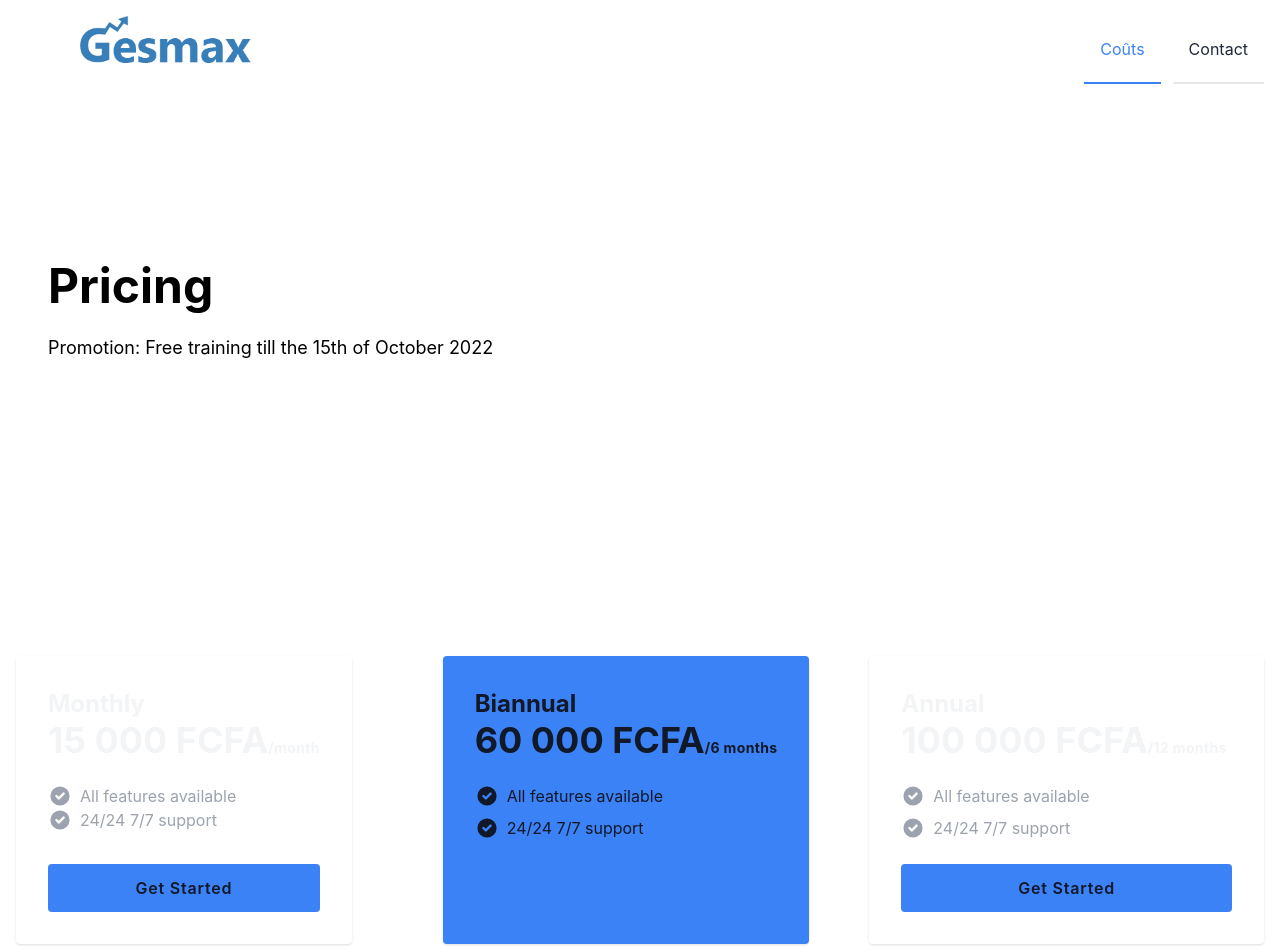
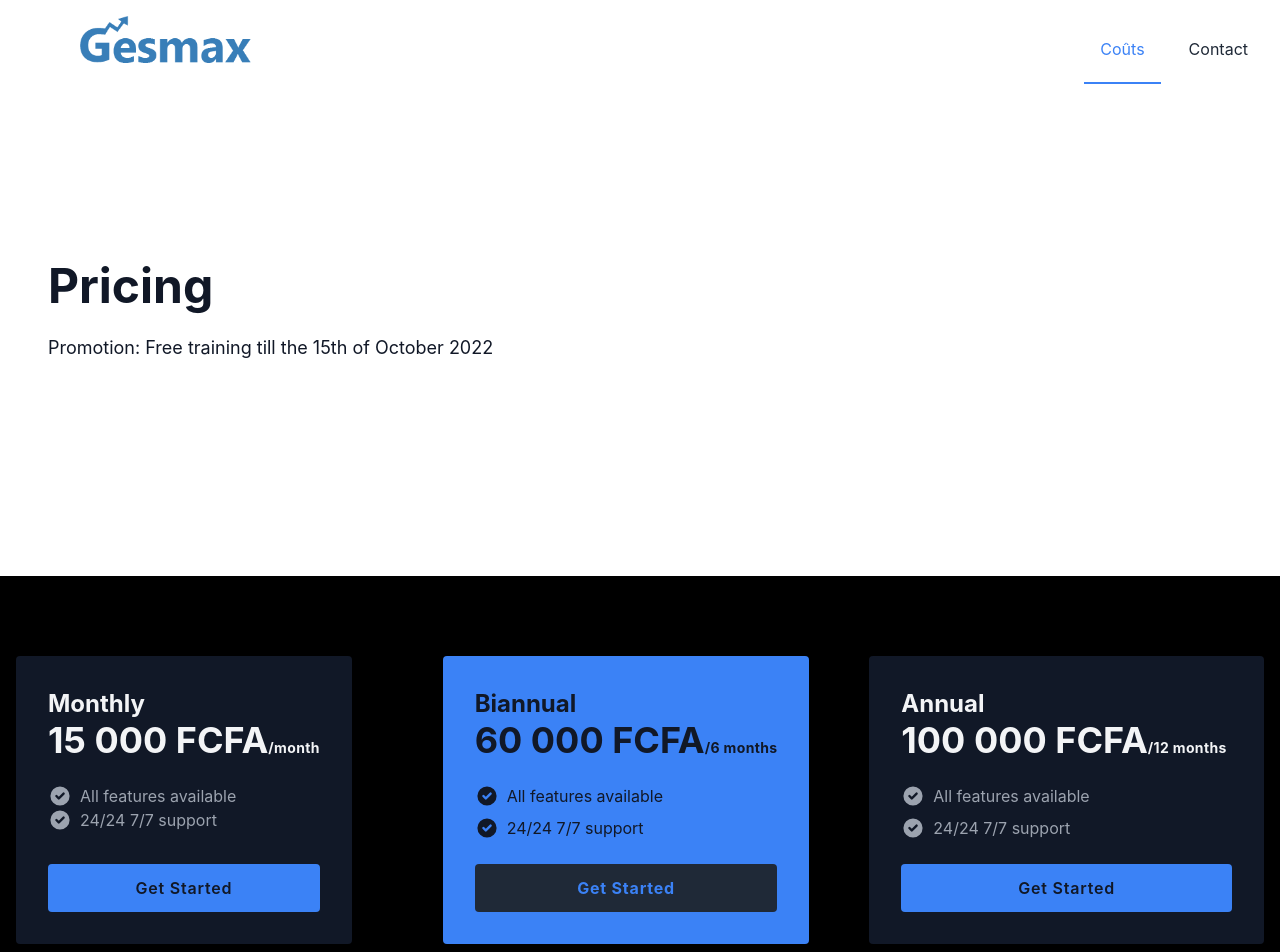
Before and after one commit to kamicodaxe/gesmax.web, a Next.js app: page /pricing in a window 1280 px wide. Shown: the top 952 px of the page. Built offline with nearby package versions, Linux system fonts and the light colour scheme; no server answers.

Commit message:
- Updated header, contact, HomeHeader and pricing
TIME: 0.5H

```diff
--- a/components/Header.tsx
+++ b/components/Header.tsx
@@ -1,5 +1,5 @@
 import Link from "next/link"
-import { useMemo } from "react"
+import { useMemo, useState } from "react"
 
 
 interface Props {
@@ -13,13 +13,18 @@ interface Props {
 const Header: React.FC<Props> = ({ active, locale, title, subtitle, hideHero }) => {
     const activeLink = (routeName: string) => {
         // TODO: Use classnames from npm
-        if (!active) return 'flex items-center px-4 -mb-1 border-b-2 dark:border-transparent hover:text-primary transition-colors cursor-pointer'
+        if (!active) return 'flex items-center px-4 -mb-1 border-b-2 border-transparent hover:text-primary transition-colors cursor-pointer'
         const isActive = active.toLowerCase().includes(routeName.toLowerCase())
         if (isActive) return 'flex cursor-pointer items-center px-4 -mb-1 border-b-2 link-active'
-        return 'flex items-center px-4 -mb-1 border-b-2 dark:border-transparent hover:text-primary transition-colors cursor-pointer'
+        return 'flex items-center px-4 -mb-1 border-b-2 border-transparent hover:text-primary transition-colors cursor-pointer'
     }
 
     const isFrench = useMemo(() => locale.toLowerCase().includes('fr'), [locale])
+    const [isActive, setIsAvtice] = useState(false)
+
+    const toggleMenu = () => {
+        setIsAvtice(v => !v)
+    }
 
     return (
         <header className="flex flex-col justify-between bg-cover">
@@ -48,17 +53,39 @@ const Header: React.FC<Props> = ({ active, locale, title, subtitle, hideHero })
                             </Link>
                         </li>
                     </ul>
-                    <button className="flex justify-end p-4 md:hidden">
+                    <button onClick={toggleMenu} className="flex justify-end p-4 md:hidden">
                         <svg xmlns="http://www.w3.org/2000/svg" fill="none" viewBox="0 0 24 24" stroke="currentColor" className="w-6 h-6">
                             <path strokeLinecap="round" strokeLinejoin="round" strokeWidth="2" d="M4 6h16M4 12h16M4 18h16"></path>
                         </svg>
                     </button>
                 </div>
+                {
+                    isActive && (
+                        <div className="flex flex-col text-center mx-auto">
+                            <ul className={"space-y-4 md:flex"}>
+                                <li className={activeLink('pricing')}>
+                                    <Link href='/pricing' className="flex">
+                                        <span className="flex">
+                                            {isFrench ? 'Coûts' : 'Pricing'}
+                                        </span>
+                                    </Link>
+                                </li>
+                                <li className={activeLink('contact')}>
+                                    <Link href='/contact' className="flex">
+                                        <span className="flex">
+                                            {isFrench ? 'Contact' : 'Contact'}
+                                        </span>
+                                    </Link>
+                                </li>
+                            </ul>
+                        </div>
+                    )
+                }
             </nav>
 
             {
                 !hideHero &&
-                <section className="bg-white dark:text-gray-900">
+                <section className="bg-white text-gray-900">
                     <div className="container flex flex-col justify-center p-6 mx-auto sm:py-6 lg:py-12 lg:flex-row lg:justify-between">
                         <div className="flex flex-col justify-center p-6 text-center rounded-sm lg:max-w-md xl:max-w-lg lg:text-left">
                             <h1 className="text-5xl font-bold leading-none sm:text-5xl">
--- a/components/HomeHeader.tsx
+++ b/components/HomeHeader.tsx
@@ -1,5 +1,5 @@
 import Link from "next/link"
-import { useMemo } from "react"
+import { useMemo, useState } from "react"
 
 
 interface Props {
@@ -10,13 +10,18 @@ interface Props {
 const HomeHeader: React.FC<Props> = ({ active, locale }) => {
     const activeLink = (routeName: string) => {
         // TODO: Use classnames from npm
-        if (!active) return 'flex items-center px-4 -mb-1 border-b-2 dark:border-transparent hover:text-primary transition-colors cursor-pointer'
+        if (!active) return 'flex items-center px-4 -mb-1 border-b-2 border-transparent hover:text-primary transition-colors cursor-pointer'
         const isActive = active.toLowerCase().includes(routeName.toLowerCase())
         if (isActive) return 'flex cursor-pointer items-center px-4 -mb-1 border-b-2 link-active'
-        return 'flex items-center px-4 -mb-1 border-b-2 dark:border-transparent hover:text-primary transition-colors cursor-pointer'
+        return 'flex items-center px-4 -mb-1 border-b-2 border-transparent hover:text-primary transition-colors cursor-pointer'
     }
 
     const isFrench = useMemo(() => locale.toLowerCase().includes('fr'), [locale])
+    const [isActive, setIsAvtice] = useState(false)
+
+    const toggleMenu = () => {
+        setIsAvtice(v => !v)
+    }
 
     return (
         <header className="flex flex-col justify-between bg-cover">
@@ -29,7 +34,7 @@ const HomeHeader: React.FC<Props> = ({ active, locale }) => {
                             </div>
                         </div>
                     </Link>
-                    <ul className="items-stretch hidden space-x-3 md:flex">
+                    <ul className={"items-stretch hidden space-x-3 md:flex"}>
                         <li className={activeLink('pricing')}>
                             <Link href='/pricing' className="flex items-center -mb-1">
                                 <span className="">
@@ -46,15 +51,39 @@ const HomeHeader: React.FC<Props> = ({ active, locale }) => {
                         </li>
 
                     </ul>
-                    <button className="flex justify-end p-4 md:hidden">
+                    <button onClick={toggleMenu} className="flex justify-end p-4 md:hidden">
                         <svg xmlns="http://www.w3.org/2000/svg" fill="none" viewBox="0 0 24 24" stroke="currentColor" className="w-6 h-6">
                             <path strokeLinecap="round" strokeLinejoin="round" strokeWidth="2" d="M4 6h16M4 12h16M4 18h16"></path>
                         </svg>
                     </button>
                 </div>
+                {
+                    isActive && (
+                        <div className="flex flex-col text-center mx-auto">
+                            <ul className={"space-y-4 md:flex"}>
+                                <li className={activeLink('pricing')}>
+                                    <Link href='/pricing' className="flex">
+                                        <span className="flex">
+                                            {isFrench ? 'Coûts' : 'Pricing'}
+                                        </span>
+                                    </Link>
+                                </li>
+                                <li className={activeLink('contact')}>
+                                    <Link href='/contact' className="flex">
+                                        <span className="flex">
+                                            {isFrench ? 'Contact' : 'Contact'}
+                                        </span>
+                                    </Link>
+                                </li>
+                            </ul>
+                        </div>
+                    )
+                }
             </nav>
 
-            <section className="bg-white dark:text-gray-900">
+
+
+            <section className="bg-white text-gray-900">
                 <div className="container flex flex-col justify-center p-6 mx-auto sm:py-6 lg:py-12 lg:flex-row lg:justify-between">
                     <div className="flex flex-col justify-center p-6 text-center rounded-sm lg:max-w-md xl:max-w-lg lg:text-left">
                         <h1 className="text-5xl font-bold leading-none sm:text-5xl">A
--- a/pages/contact.tsx
+++ b/pages/contact.tsx
@@ -18,7 +18,7 @@ const Contact: NextPage<Props> = ({ data }) => {
   return (
     <Layout locale={locale as string} title={title} desc={desc}>
       <Header locale={locale as string} title="Contact" subtitle={subtitle} active='contact' hideHero />
-      <section className="min-h-screen bg-gradient-to-r from-blue-600 via-blue-800 to-blue-900 dark:from-gray-700 dark:via-gray-800 dark:to-gray-900 ">
+      <section className="min-h-screen bg-gradient-to-r from-primary via-blue-800 to-blue-900 dark:from-gray-700 dark:via-gray-800 dark:to-gray-900 ">
         <div className="container flex flex-col min-h-screen px-6 py-12 mx-auto">
           <div className="flex-1 lg:flex lg:items-center lg:-mx-6">
             <div className="text-white lg:w-1/2 lg:mx-6">
@@ -110,7 +110,7 @@ const Contact: NextPage<Props> = ({ data }) => {
                     <textarea className="block w-full h-32 px-5 py-3 mt-2 text-gray-700 placeholder-gray-400 bg-white border border-gray-200 rounded-md md:h-48 dark:bg-gray-900 dark:text-gray-300 dark:border-gray-600 focus:border-blue-400 focus:ring-blue-300 focus:ring-opacity-40 dark:focus:border-blue-300 focus:outline-none focus:ring" placeholder="Message"></textarea>
                   </div>
 
-                  <button className="w-full px-6 py-3 mt-6 text-sm font-medium tracking-wide text-white capitalize transition-colors duration-300 transform bg-blue-600 rounded-md hover:bg-blue-500 focus:outline-none focus:ring focus:ring-blue-400 focus:ring-opacity-50">
+                  <button className="w-full px-6 py-3 mt-6 text-sm font-medium tracking-wide text-white capitalize transition-colors duration-300 transform bg-primary rounded-md hover:bg-blue-500 focus:outline-none focus:ring focus:ring-blue-400 focus:ring-opacity-50">
                     get in touch
                   </button>
                 </form>
--- a/pages/pricing.tsx
+++ b/pages/pricing.tsx
@@ -30,7 +30,7 @@ const Pricing: NextPage<Props> = ({ data }) => {
   return (
     <Layout locale={locale as string} title={title} desc={desc}>
       <Header locale={locale as string} title="Pricing" subtitle={subtitle} active='pricing' />
-      <section className="py-20 dark:bg-gray-800 text-gray-100">
+      <section className="py-20 bg-black text-gray-100">
         <div className="container px-4 mx-auto">
           {/* <div className="max-w-2xl mx-auto mb-16 text-center">
             <span className="font-bold tracking-wider uppercase text-primary">Pricing</span>
@@ -38,7 +38,7 @@ const Pricing: NextPage<Props> = ({ data }) => {
           </div> */}
           <div className="flex flex-wrap items-stretch -mx-4">
             <div className="flex w-full mb-8 sm:px-4 md:w-1/2 lg:w-1/3 lg:mb-0">
-              <div className="flex flex-col p-6 space-y-6 rounded shadow sm:p-8 dark:bg-gray-900">
+              <div className="flex flex-col p-6 space-y-6 rounded shadow sm:p-8 bg-gray-900">
                 <div className="space-y-2">
                   <h4 className="text-2xl font-bold">Monthly</h4>
                   <span className="text-4xl font-bold">15 000 FCFA
@@ -57,7 +57,7 @@ const Pricing: NextPage<Props> = ({ data }) => {
                     <span>24/24 7/7 support</span>
                   </li>
                 </ul>
-                <button type="button" className="inline-block px-5 py-3 font-semibold tracking-wider text-center rounded bg-primary text-gray-900">Get Started</button>
+                <a rel="noopener noreferrer" href="mailto:gesmax@bogital.com" className="inline-block w-full px-5 py-3 font-semibold tracking-wider text-center rounded bg-primary text-gray-900">Get Started</a>
               </div>
             </div>
             <div className="flex w-full mb-8 sm:px-4 md:w-1/2 lg:w-1/3 lg:mb-0">
@@ -87,11 +87,11 @@ const Pricing: NextPage<Props> = ({ data }) => {
                     <span>Aenean et lectus blandit</span>
                   </li> */}
                 </ul>
-                <a rel="noopener noreferrer" href="#" className="inline-block w-full px-5 py-3 font-bold tracking-wider text-center rounded dark:bg-gray-800 text-primary">Get Started</a>
+                <a rel="noopener noreferrer" href="mailto:gesmax@bogital.com" className="inline-block w-full px-5 py-3 font-bold tracking-wider text-center rounded bg-gray-800 text-primary">Get Started</a>
               </div>
             </div>
             <div className="w-full mb-8 sm:px-4 md:w-1/2 lg:w-1/3 lg:mb-0">
-              <div className="p-6 space-y-6 rounded shadow sm:p-8 dark:bg-gray-900">
+              <div className="p-6 space-y-6 rounded shadow sm:p-8 bg-gray-900">
                 <div className="space-y-2">
                   <h4 className="text-2xl font-bold">Annual</h4>
                   <span className="text-4xl font-bold">100 000 FCFA
@@ -109,7 +109,7 @@ const Pricing: NextPage<Props> = ({ data }) => {
                     <span>24/24 7/7 support</span>
                   </li>
                 </ul>
-                <a rel="noopener noreferrer" href="#" className="inline-block w-full px-5 py-3 font-semibold tracking-wider text-center rounded bg-primary text-gray-900">Get Started</a>
+                <a rel="noopener noreferrer" href="mailto:gesmax@bogital.com" className="inline-block w-full px-5 py-3 font-semibold tracking-wider text-center rounded bg-primary text-gray-900">Get Started</a>
               </div>
             </div>
           </div>
```
